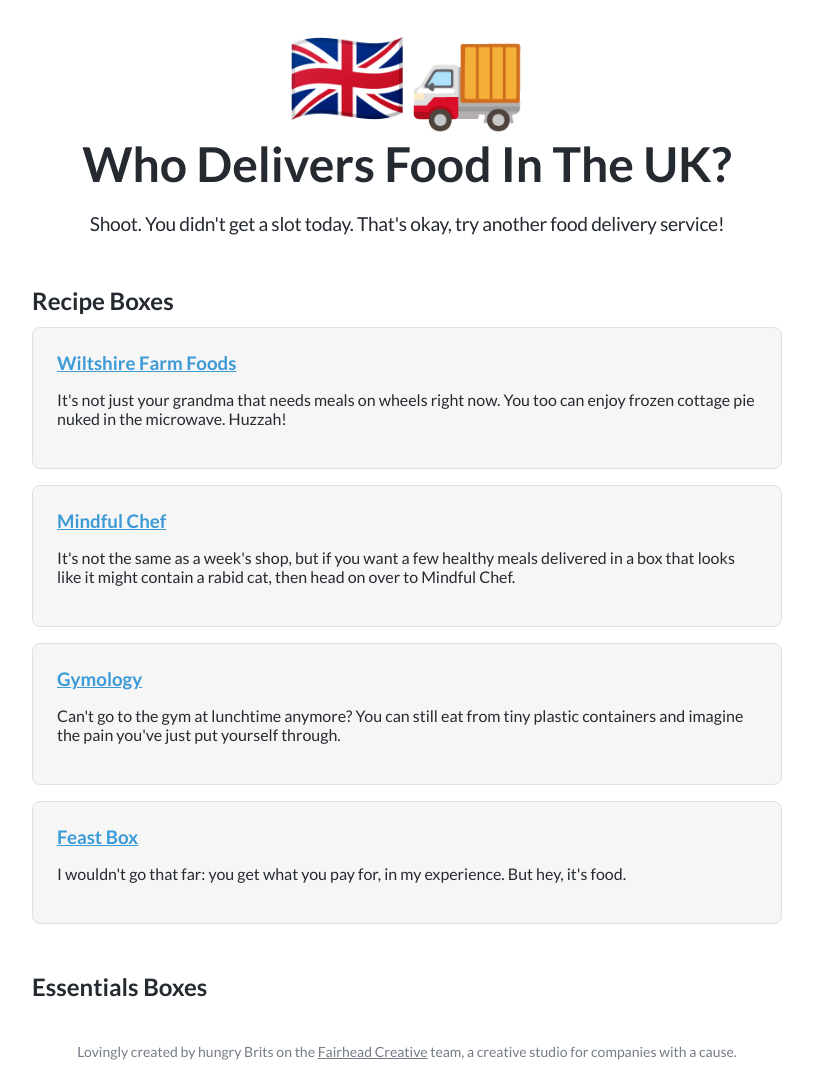
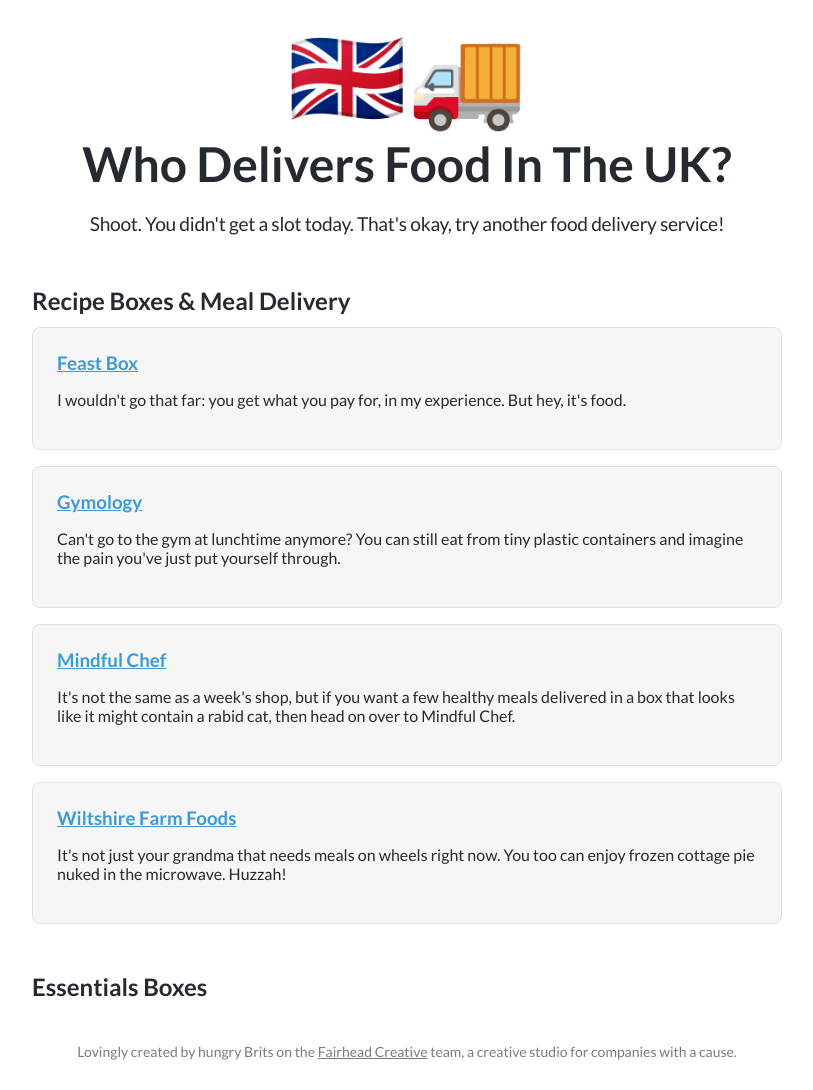
Before and after one commit to fairheadcreative/whodeliversfood, a Jekyll site: the page built from index.markdown, in a window 1280 px wide. Shown: the whole page, without its empty margins (233-1046 px from the left). Built offline with Jekyll 4.4.1, drawn with Linux system fonts in a browser that asks for light colours; a script that is not in the unit is left out.

Commit message:
Set CMS to type dropdown

```diff
--- a/_layouts/layout.html
+++ b/_layouts/layout.html
@@ -6,7 +6,6 @@
   <meta charset="UTF-8">
   <meta name="viewport" content="width=device-width, initial-scale=1">
   <meta type="description" content="{{ site.description }}">
-
   <meta property="og:locale" content="en_US"/>
   <meta property="og:type" content="website"/>
   <meta property="og:title" content="{{ page.title }} | {{ site.title }}"/>
--- a/admin/config.yml
+++ b/admin/config.yml
@@ -15,6 +15,6 @@ collections:
       - {label: "Title", name: "title", widget: "string"}
       - {label: "Description", name: "description", widget: "string"}
       - {label: "Source URL", name: "source", widget: "string"}
-      - {label: "Type", name: "type", widget: "string"}
+      - {label: "Type", name: "type", widget: "select", options: ["Recipe", "Boxes", "Special", "Takeaway", "Other", "Supermarkets"]}
 media_library:
   name: uploadcare
--- a/index.markdown
+++ b/index.markdown
@@ -2,39 +2,29 @@
 layout: layout
 title: Directory
 ---
+{% assign sorted = site.posts | sort: 'title' %}
+
 <header>
-<h1><span>🇬🇧🚚</span>Who Delivers Food In The UK?</h1>
-<p>Shoot. You didn't get a slot today. That's okay, try another food delivery service!</p>
+  <h1><span>🇬🇧🚚</span>Who Delivers Food In The UK?</h1>
+  <p>Shoot. You didn't get a slot today. That's okay, try another food delivery service!</p>
 </header>
 
-<h2>Recipe Boxes</h2>
-{% for post in site.posts %}
+<h2>Recipe Boxes & Meal Delivery</h2>
+{% for post in sorted %}
 {% if post.type == "recipe" %}
-  <article>
-		<h3><a href="{{ post.source }}">{{ post.title }}</a></h3>
-		<p>{{ post.description }}</p>
-		<small>
-			{% assign categories = post.categories %}
-			{% for category in categories %}
-				{{ category }}
-			{% endfor %}
-		</small>
-  </article>
+<article>
+  <h3><a href="{{ post.source }}">{{ post.title }}</a></h3>
+  <p>{{ post.description }}</p>
+</article>
 {% endif %}
 {% endfor %}
 
 <h2>Essentials Boxes</h2>
-{% for post in site.posts %}
+{% for post in sorted %}
 {% if post.type == "essentials" %}
-  <article>
-		<h3><a href="{{ post.source }}">{{ post.title }}</a></h3>
-		<p>{{ post.description }}</p>
-		<small>
-			{% assign categories = post.categories %}
-			{% for category in categories %}
-				{{ category }}
-			{% endfor %}
-		</small>
-  </article>
+<article>
+  <h3><a href="{{ post.source }}">{{ post.title }}</a></h3>
+  <p>{{ post.description }}</p>
+</article>
 {% endif %}
 {% endfor %}
```
Also changed, not shown: _config.yml (line endings or trailing spaces). Lines whose indentation alone changed are shown as unchanged.
